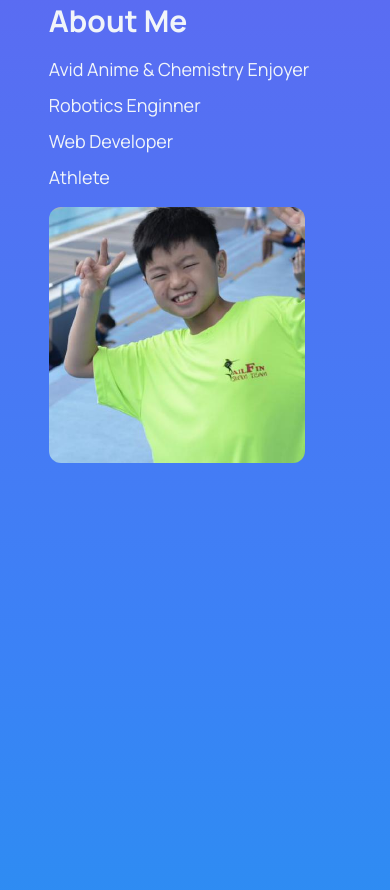
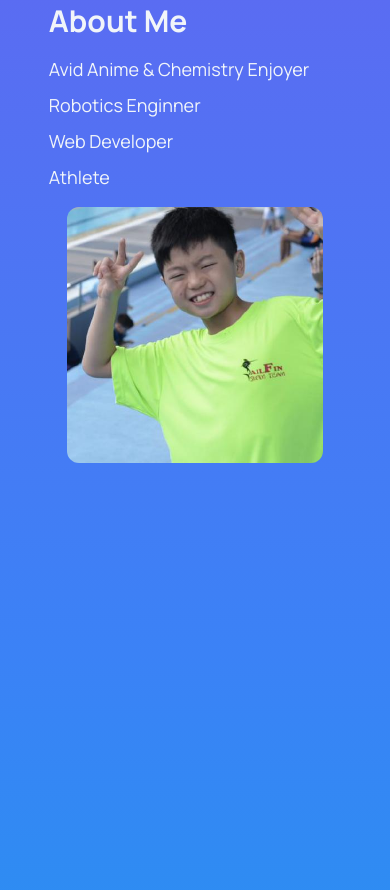
Before and after one commit to vincentcayadi/satoriarw, an Astro site: page / in a window 390 px wide. Shown: the part 1033-1923 px from the top of the page. Built offline with nearby package versions, Linux system fonts and the light colour scheme; Astro itself is replaced by a stand-in of ours.

Commit message:
Changed Grid -> mx-auto

```diff
--- a/src/pages/index.astro
+++ b/src/pages/index.astro
@@ -62,7 +62,7 @@ import "../styles/global.css";
           <h2 class="mt-2 text-lg sm:text-xl">Web Developer</h2>
           <h2 class="mt-2 text-lg sm:text-xl">Athlete</h2>
         </div>
-        <div class="mt-4 sm:grid sm:mt-0 sm:place-items-center">
+        <div class="mt-4 mx-auto sm:mt-0">
           <img
             src="/pfp.jpg"
             width={256}
```
